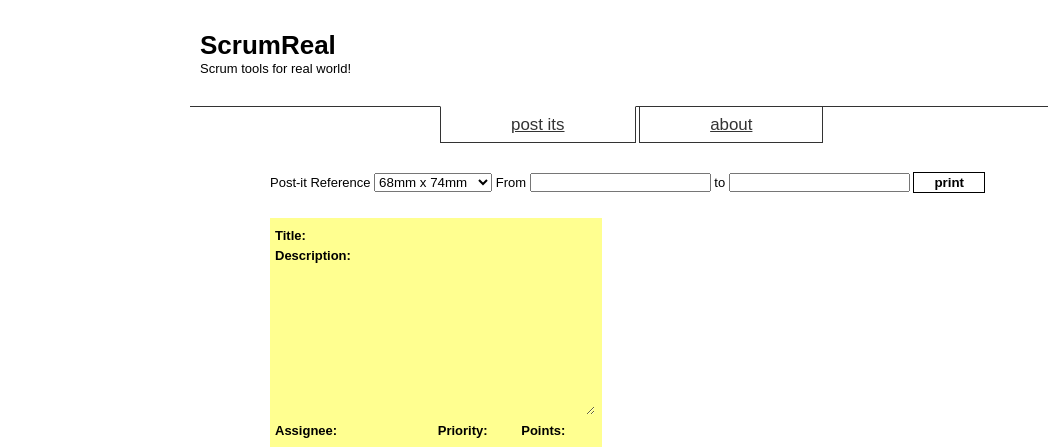
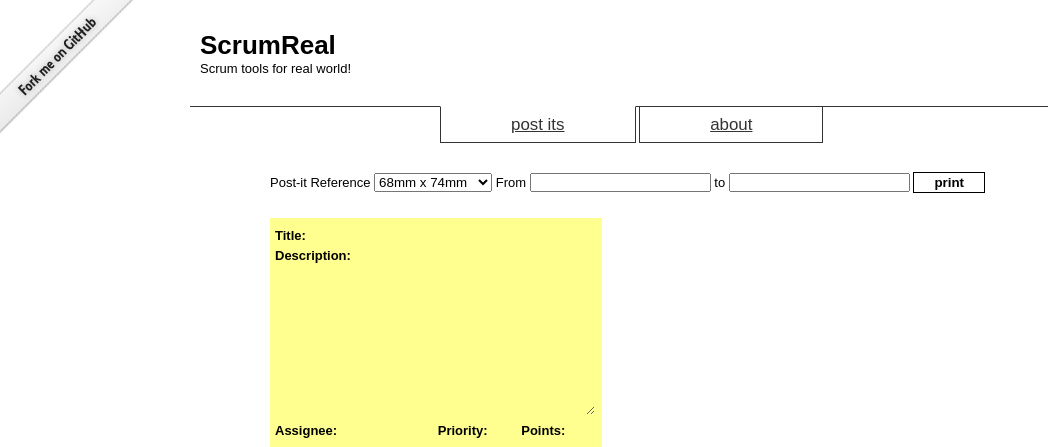
Before and after one commit to rogeriofalcone/scrumreal, a Flask app: page / in a window 1280 px wide. Shown: the top 447 px of the page, without its empty margins (0-1048 px from the left). Run offline with Flask 2, Linux system fonts and the light colour scheme.

Commit message:
adicionado fork me

```diff
--- a/static/css/design.css
+++ b/static/css/design.css
@@ -8,6 +8,15 @@ a {
 a:hover {
     color: #000;
     background-color: #EEE;
+}
+
+#forkme {
+    background: url('../img/forkme.png') no-repeat;
+    position: absolute;
+    top:0;
+    left:0;
+    width: 141px;
+    height: 141px;
 }
 
 #general {
--- a/templates/base.html
+++ b/templates/base.html
@@ -16,6 +16,8 @@
     {% endblock %}
 </head>
 <body>
+<a id="forkme" href="https://github.com/fabiocerqueira/scrumreal/"></a>
+</div>
 <div id="general">
     <div id="top">
         <div id="adsense">
```
Also changed, not shown: static/img/forkme.png (added).
